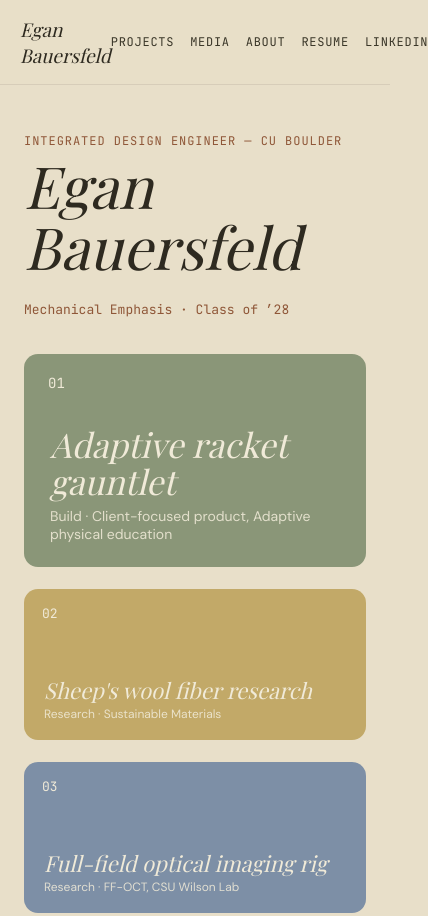
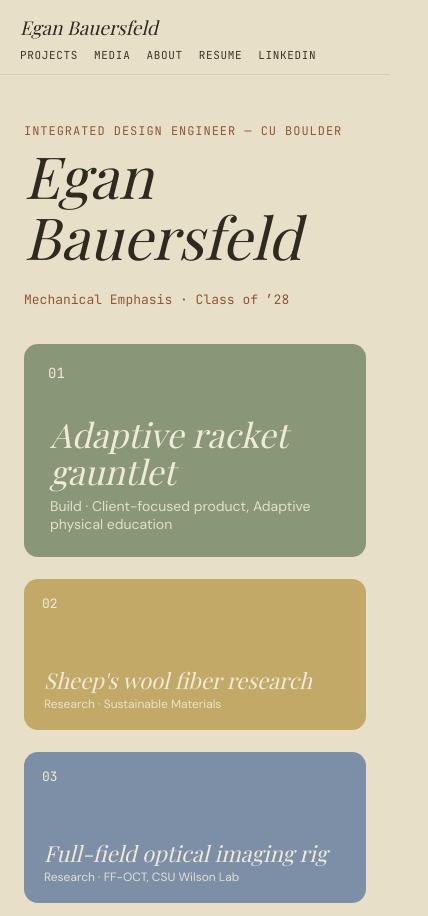
Before and after one commit to eganbauersfeld/eganbauersfeld.github.io, an Astro site: page / in a window 390 px wide. Shown: the top 916 px of the page, 428 px wide, since content can reach past the window. Built offline with nearby package versions, Linux system fonts and the light colour scheme; Astro itself is replaced by a stand-in of ours; a web font is replaced by a local one.

Commit message:
Fix nav overflowing the screen at phone width
Co-Authored-By: Claude Opus 5.5 <noreply@anthropic.com>

```diff
--- a/src/components/Nav.astro
+++ b/src/components/Nav.astro
@@ -58,11 +58,22 @@ const LINKEDIN_HREF = 'https://www.linkedin.com/in/egan-bauersfeld';
   }
 
   @media (max-width: 640px) {
+    /* Name on its own line, links below, so the row never runs off screen */
     .nav {
-      padding: 16px 20px;
+      flex-wrap: wrap;
+      gap: 8px;
+      padding: 14px 20px 12px;
+    }
+    .nav__name {
+      white-space: nowrap;
     }
     .nav__links {
-      gap: 16px;
+      flex-basis: 100%;
+      flex-wrap: wrap;
+      gap: 6px 16px;
+    }
+    .nav__link {
+      font-size: 11px;
     }
   }
 </style>
```
